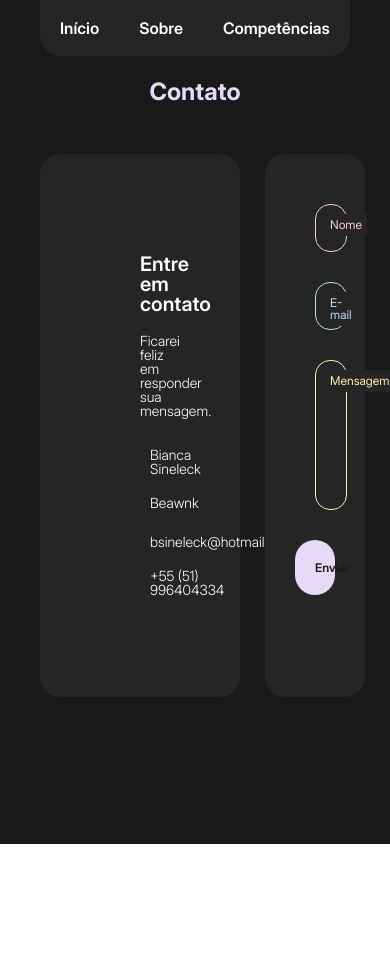
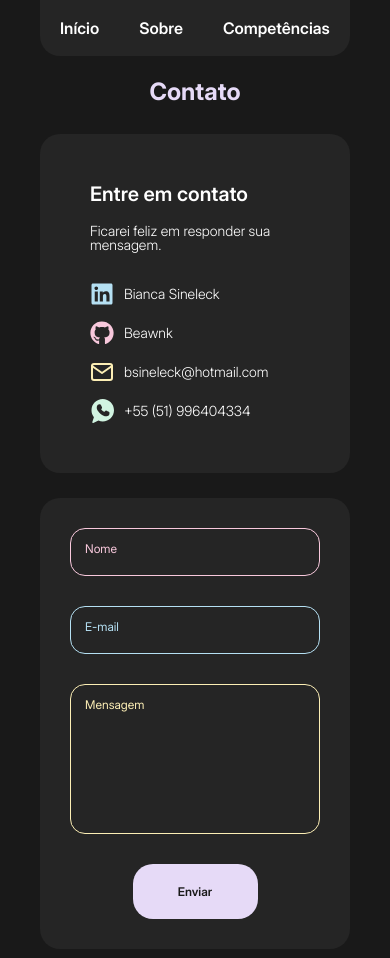
Before and after one commit to Beawnk/my-portfolio, a Nuxt app: page /contact in a window 390 px wide. Shown: the top 958 px of the page. Before the commit the page ends 844 px from the top, so only its background shows below. Built offline with nearby package versions, Linux system fonts and the light colour scheme.

Commit message:
contact page mobile

```diff
--- a/pages/contact.vue
+++ b/pages/contact.vue
@@ -54,12 +54,18 @@ useAnimateOnScroll('.fade-in-on-scroll');
 </script>
 
 <style lang="scss" scoped>
+@use '@/assets/style/main.scss' as v;
+
 #contact {
 
     h3 {
         margin-bottom: 50px;
         text-align: center;
         color: var(--highlight-color-5);
+
+        @include v.media('700px') {
+            margin-bottom: 30px;
+        }
     }
 
     .contact-grid {
@@ -68,16 +74,33 @@ useAnimateOnScroll('.fade-in-on-scroll');
         grid-template-rows: repeat(6, 1fr);
         gap: 25px;
 
+        @include v.media('1050px') {
+            display: flex;
+            flex-direction: column;
+        }
+
         .card {
             background-color: var(--dark-color);
             padding: 50px;
             border-radius: var(--border-radius);
+
+            @include v.media('500px') {
+                padding: 30px;
+            }
         }
 
         .contact-links {
             padding: 100px;
             grid-column: span 3 / span 3;
             grid-row: span 6 / span 6;
+
+            @include v.media('700px') {
+                padding: 80px;
+            }
+
+            @include v.media('500px') {
+                padding: 50px;
+            }
 
             h5 {
                 color: var(--text-color);
--- a/pages/projects.vue
+++ b/pages/projects.vue
@@ -34,6 +34,8 @@ useAnimateOnScroll('.fade-in-on-scroll');
 </script>
 
 <style lang="scss" scoped>
+@use '@/assets/style/main.scss' as v;
+
 .fade-in-on-scroll.project-card {
   opacity: 0;
   transform: translateX(20px);
@@ -67,6 +69,10 @@ useAnimateOnScroll('.fade-in-on-scroll');
         grid-template-columns: repeat(6, minmax(0, 1fr));
         grid-template-rows: repeat(4, 1fr);
         gap: 40px;
+
+        @include v.media('1480px') {
+            gap: 30px;
+        }
 
         .project-card {
             display: block;
```
